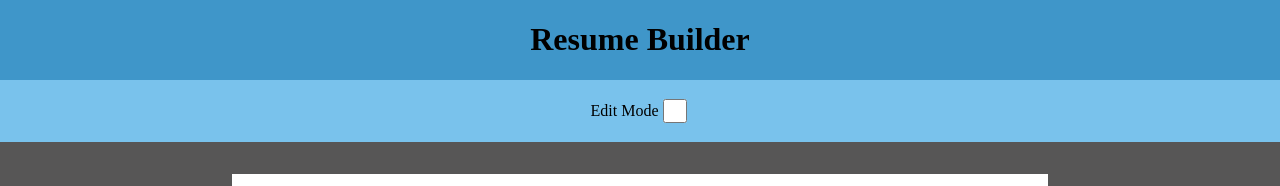
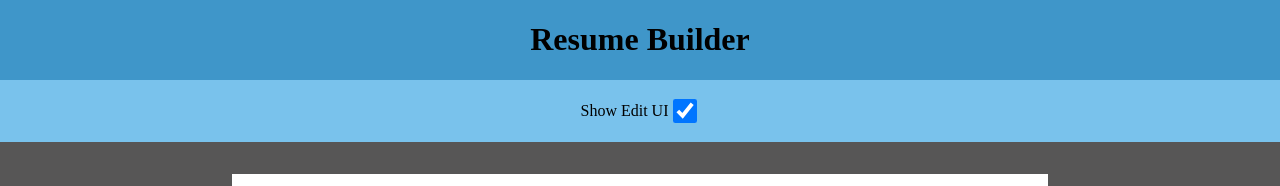
Before and after one commit to Salads/odin-react-cv-application, a React (Vite) app: page / in a window 1280 px wide. Shown: the top 186 px of the page. Built offline with nearby package versions, Linux system fonts and the light colour scheme.

Commit message:
Make Show Edit UI checkbox default checked

```diff
--- a/src/components/Header.jsx
+++ b/src/components/Header.jsx
@@ -7,11 +7,11 @@ function Header(props) {
 			<h1>Resume Builder</h1>
 			<div className="toolbar-flex">
 				<label className="checkbox-label">
-					Edit Mode
+					Show Edit UI
 					<input
 						className="checkbox"
 						type="checkbox"
-						defaultValue={false}
+						defaultChecked={true}
 						onChange={props.onShowControlsChanged}
 					></input>
 				</label>
```
